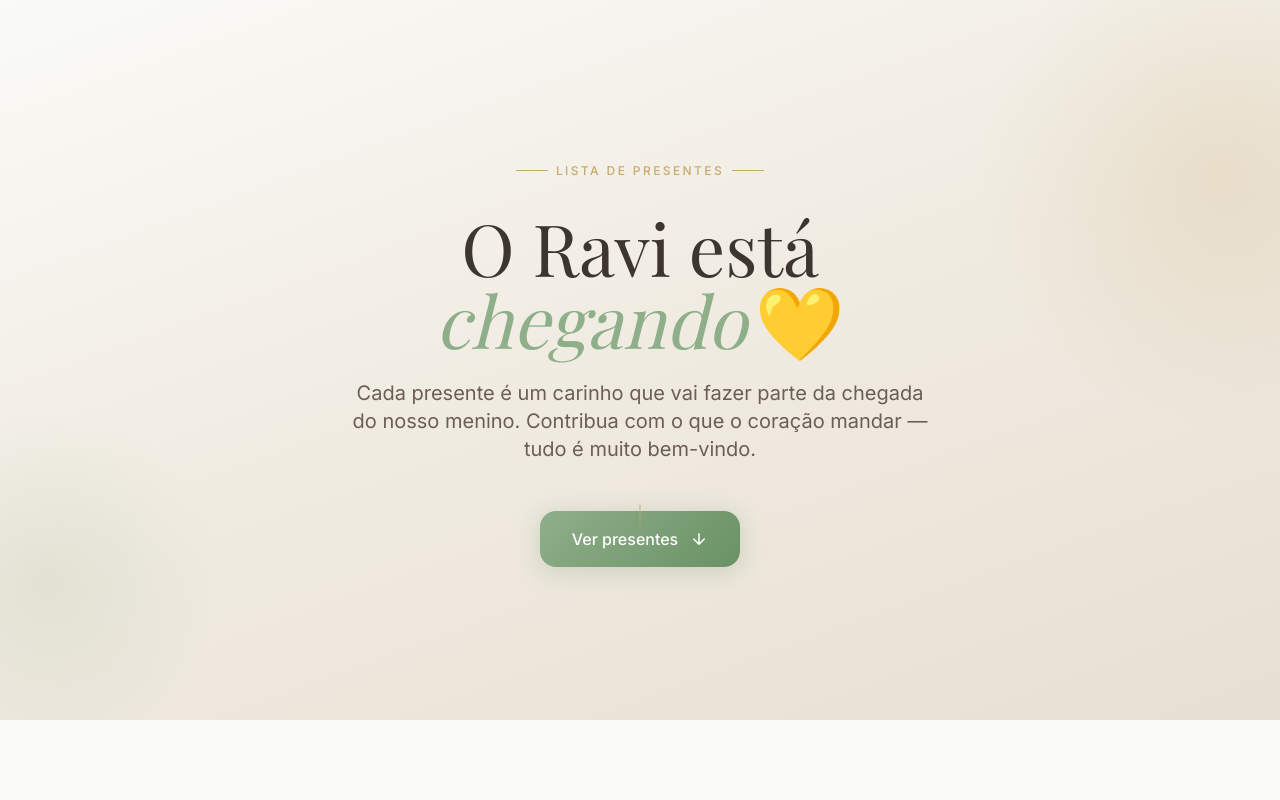
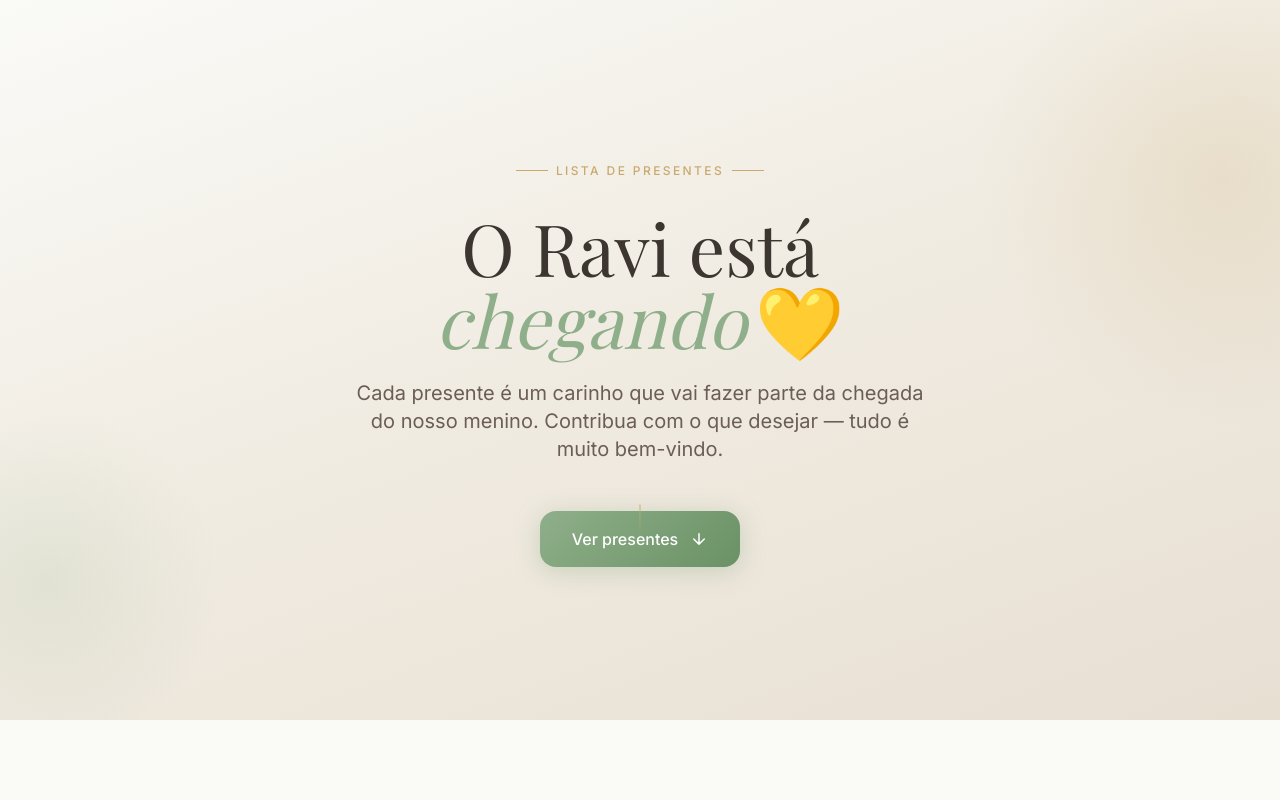
Before and after one commit to luanalbert/gifts-ravi, a Next.js app: page / in a window 1280 px wide. Shown: the top 800 px of the page. Built offline with nearby package versions, Linux system fonts and the light colour scheme; no server answers; a web font is replaced by a local one.

Commit message:
hotfix: descrição inicla v1

```diff
--- a/src/components/hero/Hero.tsx
+++ b/src/components/hero/Hero.tsx
@@ -67,7 +67,7 @@ export function Hero() {
         >
           Cada presente é um carinho que vai fazer parte
           da chegada do nosso menino. Contribua com o que
-          o coração mandar — tudo é muito bem-vindo.
+          desejar — tudo é muito bem-vindo.
         </motion.p>
 
         {/* CTA */}
```
